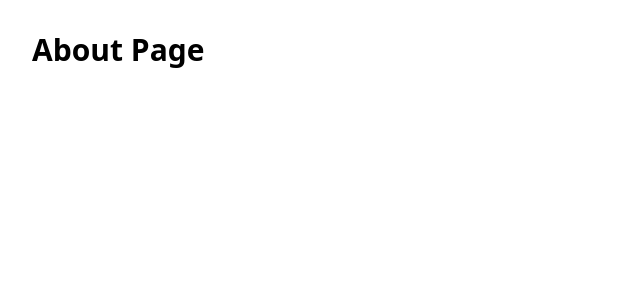
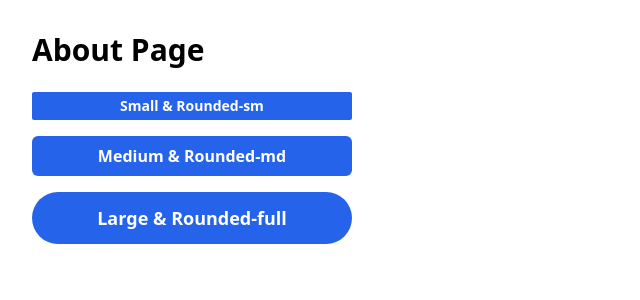
Before and after one commit to hems-30/alx-project-0x02-setup, a Next.js app in the folder alx-project-0x02/: page /about in a window 1280 px wide. Shown: the top 300 px of the page, without its empty margins (0-640 px from the left). Built offline with nearby package versions, Linux system fonts and the light colour scheme.

Commit message:
create reusable Button component

```diff
--- /dev/null
+++ b/alx-project-0x02/components/common/Button.tsx
@@ -0,0 +1,35 @@
+import React from 'react';
+import { type ButtonProps } from '@/interfaces';
+
+const sizeClasses = {
+  small: 'px-3 py-1 text-sm',
+  medium: 'px-4 py-2 text-base',
+  large: 'px-6 py-3 text-lg',
+};
+
+const shapeClasses = {
+  'rounded-sm': 'rounded-sm',
+  'rounded-md': 'rounded-md',
+  'rounded-full': 'rounded-full',
+};
+
+const Button: React.FC<ButtonProps> = ({
+  size = 'medium',
+  shape = 'rounded-md',
+  children,
+  onClick,
+}) => {
+  const sizeClass = sizeClasses[size];
+  const shapeClass = shapeClasses[shape];
+
+  return (
+    <button
+      onClick={onClick}
+      className={`bg-blue-600 text-white font-semibold hover:bg-blue-700 transition ${sizeClass} ${shapeClass}`}
+    >
+      {children}
+    </button>
+  );
+};
+
+export default Button;
--- a/alx-project-0x02/pages/about.tsx
+++ b/alx-project-0x02/pages/about.tsx
@@ -1,7 +1,16 @@
+import React from 'react';
+import Button from '@/components/common/Button';
+
 const About = () => {
   return (
-    <div className="p-8">
-      <h1 className="text-3xl font-bold">About Page</h1>
+    <div className="p-8 space-y-6">
+      <h1 className="text-3xl font-bold mb-6">About Page</h1>
+
+      <div className="flex flex-col space-y-4 max-w-xs">
+        <Button size="small" shape="rounded-sm">Small & Rounded-sm</Button>
+        <Button size="medium" shape="rounded-md">Medium & Rounded-md</Button>
+        <Button size="large" shape="rounded-full">Large & Rounded-full</Button>
+      </div>
     </div>
   );
 };
```
Also changed, not shown: alx-project-0x02/interfaces/index.ts (+7 -0 lines).
